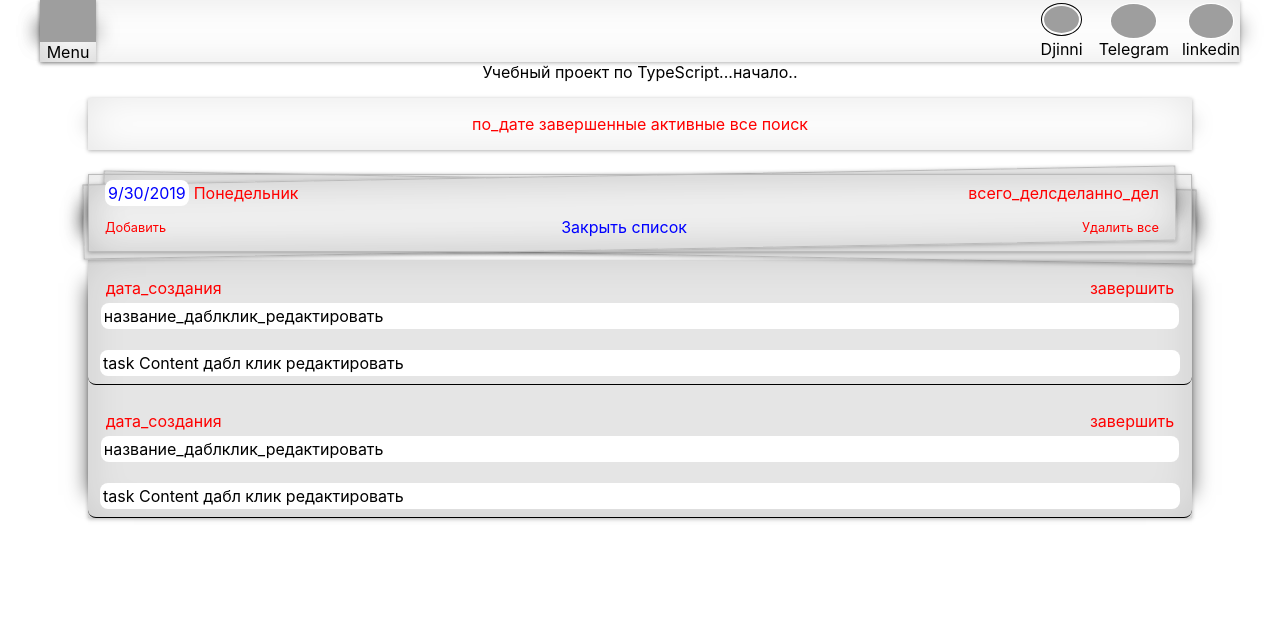
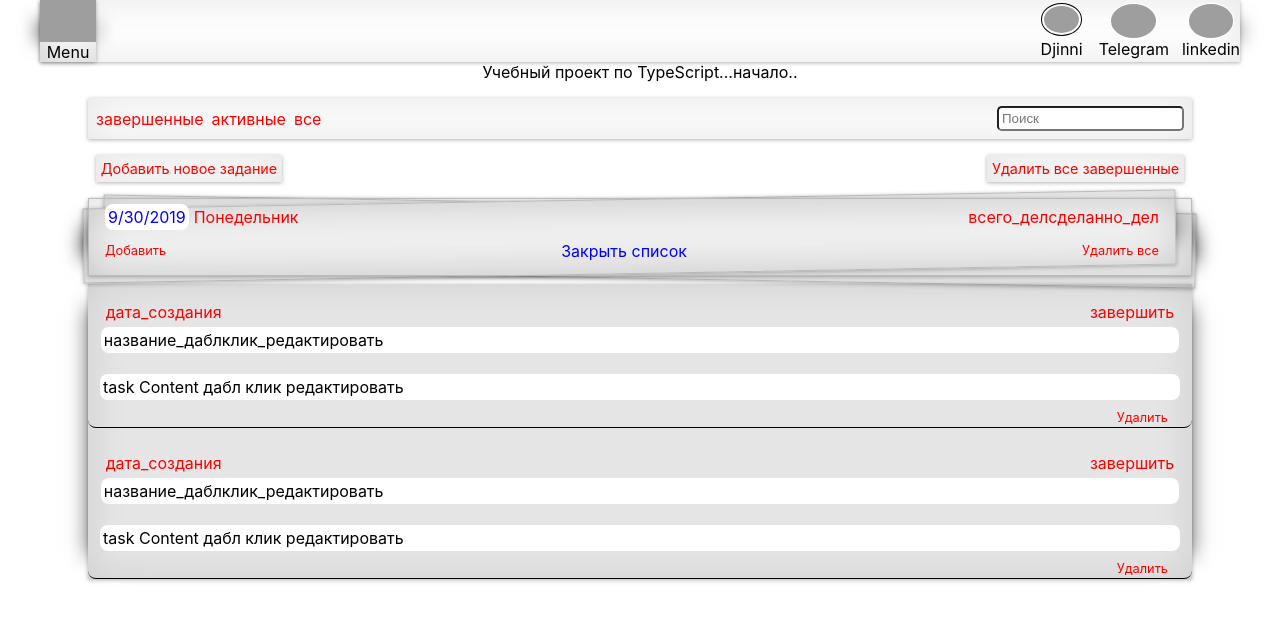
Before and after one commit to Sphinx7777/reactTypeScript, a React (Create React App) app: page / in a window 1280 px wide. Both pictures are taken after a click on the element "Открыть список". Shown: the top 620 px of the page. Built offline with nearby package versions, Linux system fonts and the light colour scheme; grey boxes are pictures that could not be loaded; what redux-localstorage-simple would draw is missing.

Commit message:
note for pc

```diff
--- a/src/Components/Redux/todoTsReducer.ts
+++ b/src/Components/Redux/todoTsReducer.ts
@@ -2,27 +2,40 @@
 import {load} from 'redux-localstorage-simple';
 
 
+
 const ADD_NEW_TASK: string = '/todoReducer___ADD_NEW_TASK';
 
+type Initial = {
+  tasks: [{
+  id: number,
+  dateForPlane: string,
+  name: string | number,
+  editStatusDescription: boolean,
+  editStatusName: boolean,
+  description: string | number,
+  status: boolean,
+  createDate: string,
+}],
+  editMode: boolean
+}
 
 
 let data: any = load({namespace: 'TasksTs-list'});
-let initialState: any=data.toDo;
+let initialState: Initial = data.toDo;
 
 if (!initialState || !initialState.tasks || !initialState.tasks.length) {
 	initialState = {
 		tasks: [{
 			id: 1,
 			dateForPlane: '24 мая 2019 г. 11:32',
-
-			name: 'Образец',
+      name: 'Образец',
 			editStatusDescription: false,
 			editStatusName: false,
 			description: 'Описание задачи',
 			status: false,
 			createDate: '01 января 2000 г. 00:00',
 
-		}],
+		}] ,
 		editMode: false
 	}
 }
@@ -30,7 +43,7 @@ if (!initialState || !initialState.tasks || !initialState.tasks.length) {
 interface IAction{
 	action: {}
 	type: string
-	task: {}
+	task: Initial
 	status: boolean
 }
 
@@ -49,9 +62,9 @@ const todoTsReducer = (state = initialState, action: IAction) => {
 const setNewTask = (status: boolean) => ({type: ADD_NEW_TASK,status});
 
 
-export const addNewTask: (s: boolean)=> any = (status: boolean) => {
-	return (dispatch: any) => {
-		dispatch(setNewTask(status));
+export const addNewTask: (s: boolean)=> {} =  (status: boolean) => {
+	return async (dispatch: (p: any)=>{}) => {
+		await dispatch(setNewTask(status));
 	}
 };
 
--- a/src/Components/ToDoTS/ToDo.module.scss
+++ b/src/Components/ToDoTS/ToDo.module.scss
@@ -13,17 +13,68 @@ inset 0 0 40px rgba(0, 0, 0, .1);
 		margin-left: 10rem;
 	}
 
+	.taskControl {
+		display: flex;
+		justify-content: space-between;
+		flex-wrap: wrap;
+		padding: 0 0.5rem;
+
+		.addNewTask, .dellAllFinishedTask {
+			box-shadow: $shad;
+			font-size: 0.9rem;
+			display: inline-block;
+			padding: 0.3rem;
+			margin-top: 0.5rem;
+		}
+
+
+	}
+
+
 	.toDoHeader {
-		padding: 1rem 0;
+		padding: 0.5rem;
 		box-shadow: $shad;
 		margin-bottom: 0.5rem;
+		display: flex;
+		justify-content: space-between;
+		align-items: center;
+		flex-wrap: wrap;
+
+		.taskFilter {
+
+
+			.filterItem {
+				margin-right: 0.5rem;
+
+			}
+
+		}
+
+		.search {
+			border-radius: 0.3rem;
+			outline: none;
+			padding: 3px;
+
+			&:focus {
+				border: 2px solid cornflowerblue;
+			}
+
+		}
+	}
+
+	@media screen and (max-width: 500px) {
+		.taskControl, .toDoHeader {
+			flex-direction: column;
+			align-content: center;
+		}
+
 	}
 
 	.toDoItem {
 		padding: 1rem 0;
 
 		.itemHeader {
-			background: rgba(255,255,255,0.1);
+			background: rgba(255, 255, 255, 0.1);
 			text-align: left;
 			padding: 0.5rem 2rem 0.5rem 1rem;
 			align-content: center;
@@ -37,14 +88,15 @@ inset 0 0 40px rgba(0, 0, 0, .1);
 			}
 
 			.action {
-        display: flex;
+				display: flex;
 				justify-content: space-between;
 				align-items: center;
 				margin-top: 0.5rem;
 
-				.printTask {
+				.addTask {
 					font-size: 0.8rem;
 				}
+
 				.dellAllTask {
 					font-size: 0.8rem;
 				}
@@ -56,9 +108,11 @@ inset 0 0 40px rgba(0, 0, 0, .1);
 					padding: 3px;
 					margin: 0.2rem auto;
 					cursor: pointer;
+
 					&:hover {
 						box-shadow: $shad;
 					}
+
 					&:active {
 						background-color: lightgray;
 
@@ -67,12 +121,13 @@ inset 0 0 40px rgba(0, 0, 0, .1);
 
 			}
 
-			.dateForPlane,.dateForPlaneEdit {
+			.dateForPlane, .dateForPlaneEdit {
 				color: blue;
 				margin-right: 5px;
 				padding: 3px;
 				border-radius: 0.5rem;
 			}
+
 			.dateForPlaneEdit {
 				background-color: white;
 			}
@@ -112,15 +167,15 @@ inset 0 0 40px rgba(0, 0, 0, .1);
 
 		.itemContents {
 			box-shadow: $shad;
-			background: rgba(0,0,0,0.1);
+			background: rgba(0, 0, 0, 0.1);
 
 			.task {
-border-bottom: 1px solid black;
+				border-bottom: 1px solid black;
 				border-radius: 0.5rem;
 
 
 				.taskHeader {
-          padding: 0.8rem;
+					padding: 0.8rem;
 					margin: 0.5rem auto;
 
 					.taskName {
@@ -150,6 +205,12 @@ border-bottom: 1px solid black;
 					background: white;
 					border-radius: 0.5rem;
 					outline: none;
+				}
+
+				.dellContent {
+					text-align: right;
+					padding: 2px 1.5rem;
+					font-size: 0.8rem;
 				}
 			}
 		}
--- a/src/Components/ToDoTS/ToDo.tsx
+++ b/src/Components/ToDoTS/ToDo.tsx
@@ -6,16 +6,11 @@ import {ModalWindow} from '../Others/ModalWindow/ModalWindow';
 import {IProps} from "./ToDoContainer";
 
 
-
 const week = ['Воскресенье', 'Понедельник', 'Вторник', 'Среда', 'Четверг', 'Пятница', 'Суббота'];
 
 
+export const ToDo = ({showSidebar, setShowSidebar,tasks, addNewTask, editMode}: IProps) => {
 
-
-
-
-
-export const ToDo = ({showSidebar, setShowSidebar,addNewTask,editMode}:IProps) => {
   const [showContent, setStatusContent] = useState(false);
   const [dateForPlane, setDateForPlane] = useState(new Date());
   const [showCalendar, setStatusCalendar] = useState(false);
@@ -26,11 +21,21 @@ export const ToDo = ({showSidebar, setShowSidebar,addNewTask,editMode}:IProps) =
 
   return (
     <>
-			<div onClick={()=>{addNewTask(!editMode)}}>Учебный проект по TypeScript...начало..</div>
+      <div>Учебный проект по TypeScript...начало..</div>
       <div className={s.toDoWrapper}>
         <div className={s.toDoHeader}>
-					по_дате завершенные активные все поиск
+          <div className={s.taskFilter}>
+            <span className={s.filterItem}>завершенные</span>
+            <span className={s.filterItem}>активные</span>
+            <span className={s.filterItem}>все</span>
           </div>
+          <input type="text" className={s.search} placeholder='Поиск'/>
+        </div>
+        <div className={s.taskControl}>
+          <div className={s.addNewTask}>Добавить новое задание</div>
+          <div className={s.dellAllFinishedTask}>Удалить все завершенные</div>
+        </div>
+
 
 
         <div className={s.toDoItem}>
@@ -50,7 +55,7 @@ export const ToDo = ({showSidebar, setShowSidebar,addNewTask,editMode}:IProps) =
               </div>
             </div>
             <div className={s.action}>
-							<div className={s.printTask}>Добавить</div>
+              <div className={s.addTask}>Добавить</div>
               <div className={s.openList} onClick={() => {
                 setStatusContent(!showContent)
               }}>{!showContent ? 'Открыть список' : 'Закрыть список'}
@@ -61,7 +66,7 @@ export const ToDo = ({showSidebar, setShowSidebar,addNewTask,editMode}:IProps) =
           </div>
           <div className={showContent ? s.itemContents + ' ' + s.active : (s.itemContents + ' ' + s.none)}>
             <div className={s.task}>
-							<div className={s.taskHeader} >
+              <div className={s.taskHeader}>
                 <div className={s.createDateAndDell}>
 									<span>
 										дата_создания
@@ -79,9 +84,13 @@ export const ToDo = ({showSidebar, setShowSidebar,addNewTask,editMode}:IProps) =
               <div className={s.taskContent}>
                 task Content дабл клик редактировать
               </div>
+              <div className={s.dellContent}>
+                <span>Удалить</span>
+
+              </div>
             </div>
             <div className={s.task}>
-							<div className={s.taskHeader} >
+              <div className={s.taskHeader}>
                 <div className={s.createDateAndDell}>
 									<span>
 										дата_создания
@@ -99,20 +108,21 @@ export const ToDo = ({showSidebar, setShowSidebar,addNewTask,editMode}:IProps) =
               <div className={s.taskContent}>
                 task Content дабл клик редактировать
               </div>
+              <div className={s.dellContent}>
+                <span>Удалить</span>
+              </div>
             </div>
 
           </div>
         </div>
 
 
-
-
         {showCalendar && <div className={s.calendar}>
 					<ModalWindow {...{setStatusCalendar, dateForPlane, setDateForPlane}}/>
 				</div>}
-				{/*for width 450px -*/}
+        {/*for width <450px */}
         <div className={s.footerWrapper}>
-					<BurgerMenu {...{showSidebar, setShowSidebar,addNewTask,editMode}}/>
+          <BurgerMenu {...{showSidebar, setShowSidebar}}/>
           <ContactLinks/>
         </div>
       </div>
--- a/src/Components/ToDoTS/ToDoContainer.tsx
+++ b/src/Components/ToDoTS/ToDoContainer.tsx
@@ -4,11 +4,23 @@ import {connect} from "react-redux";
 import {addNewTask} from "../Redux/todoTsReducer";
 import {TodoState} from '../Redux/reduxStore';
 
+type Tasks = [{
+	id: number,
+	dateForPlane: string,
+	name: string | number,
+	editStatusDescription: boolean,
+	editStatusName: boolean,
+	description: string | number,
+	status: boolean,
+	createDate: string,
+}]
+
 export interface IProps {
 	showSidebar: boolean;
 	setShowSidebar: (showSidebar: boolean) => void;
-	addNewTask: (task: boolean) => any;
+	addNewTask: (task: boolean) => {};
 	editMode: boolean;
+	tasks: Tasks
 }
 
 
@@ -16,14 +28,17 @@ class ToDoContainer extends Component<IProps>{
 
 
 	render() {
-const {addNewTask,showSidebar,setShowSidebar,editMode}=this.props;
+const {addNewTask,showSidebar,setShowSidebar,editMode,tasks}=this.props;
 		return (
 			<div>
-				<ToDo {...{addNewTask,showSidebar,setShowSidebar,editMode}}/>
+				<ToDo {...{addNewTask,showSidebar,setShowSidebar,editMode,tasks}}/>
 			</div>
 		)
 	}
 }
 
 
-export default connect((state: TodoState ) =>({editMode:state.toDo.editMode}),{addNewTask})(ToDoContainer) ;
+export default connect((state: TodoState ) =>({
+	editMode:state.toDo.editMode,
+	tasks:state.toDo.tasks,
+}),{addNewTask})(ToDoContainer) ;
```
Also changed, not shown: 1 other file (tests, documents, lock files or other folders). Lines whose indentation alone changed are shown as unchanged.
